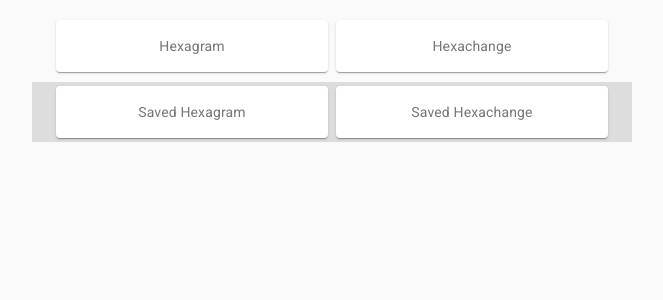
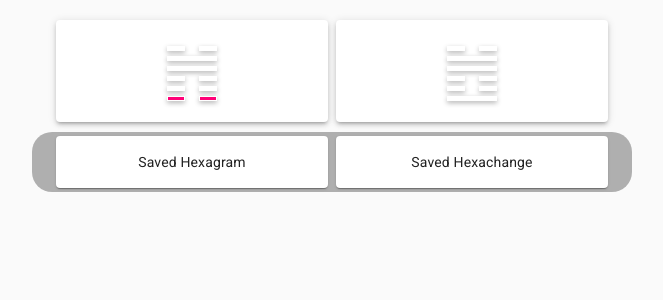
Before and after one commit to erikksuzuki/petprojects, a React (Create React App) app in the folder i_ching_react_app/: page / in a window 1280 px wide. Shown: the top 300 px of the page, without its empty margins (308-971 px from the left). Built offline with nearby package versions, Linux system fonts and the light colour scheme.

Commit message:
Random hexagram on init

```diff
--- a/i_ching_react_app/package.json
+++ b/i_ching_react_app/package.json
@@ -10,6 +10,7 @@
     "@testing-library/user-event": "^7.1.2",
     "react": "^16.13.1",
     "react-dom": "^16.13.1",
+    "react-html-parser": "^2.0.2",
     "react-scripts": "3.4.1"
   },
   "scripts": {
--- a/i_ching_react_app/src/App.css
+++ b/i_ching_react_app/src/App.css
@@ -9,7 +9,137 @@ body {
 }
 
 .savedbox {
-  background-color: #ddd;
+  background-color: rgba(0, 0, 0, 0.3);
+  border-radius: 20px;
+}
+
+.hexapicture {
+  font-family: segoe ui symbol;
+  font-size: 40px;
+}
+
+.advancedpiccontainer {
+  width: 50px;
+  margin-left: auto;
+  margin-right: auto;
+  margin-top: 10px;
+  font-size: 2px;
+}
+
+.tablecontainer td.lefttdthing {
+  width: 50%;
+  font-size: 13px;
+  text-align: center;
+}
+
+.tablecontainer td.righttdthing {
+  width: 50%;
+  font-size: 13px;
+  text-align: center;
+}
+
+.tablecontainer td.lefttdthingchange {
+  width: 100%;
+  font-size: 13px;
+  text-align: center;
+}
+.tablecontainer td.righttdthingchange {
+  width: 0%;
+  font-size: 13px;
+  text-align: center;
+}
+
+.advancedline {
+  background-color: white;
+  width: 50px;
+  height: 5px;
+  margin-bottom: 5px;
+  font-size: 2px;
+  position: relative;
+  box-shadow: 0px 2px 5px 0px rgba(0, 0, 0, 0.3);
+}
+
+.advancedlinechange {
+  background-color: #ff0077;
+  width: 50px;
+  height: 5px;
+  border: solid 1px white;
+  margin-bottom: 5px;
+  font-size: 2px;
+  box-shadow: 0px 2px 5px 0px rgba(0, 0, 0, 0.3);
+}
+
+.advancedlineyin {
+  width: 50px;
+  height: 5px;
+  margin-bottom: 5px;
+  font-size: 2px;
+  position: relative;
+}
+.advancedlineyinchange {
+  width: 50px;
+  height: 5px;
+  margin-bottom: 5px;
+  font-size: 2px;
+  position: relative;
+}
+
+.yinleft {
+  background-color: white;
+  position: absolute;
+  left: 0px;
+  top: 0px;
+  width: 18px;
+  height: 5px;
+  font-size: 2px;
+  box-shadow: 0px 2px 5px 0px rgba(0, 0, 0, 0.3);
+}
+.yinright {
+  background-color: white;
+  position: absolute;
+  right: 0px;
+  top: 0px;
+  width: 18px;
+  height: 5px;
+  font-size: 2px;
+  box-shadow: 0px 2px 5px 0px rgba(0, 0, 0, 0.3);
+}
+.advancedlineyinchange .yinleft {
+  height: 5px;
+  width: 18px;
+  border: solid 1px white;
+  background-color: #ff0077;
+  box-shadow: 0px 2px 5px 0px rgba(0, 0, 0, 0.3);
+}
+.advancedlineyinchange .yinright {
+  height: 5px;
+  width: 18px;
+  border: solid 1px white;
+  background-color: #ff0077;
+  box-shadow: 0px 2px 5px 0px rgba(0, 0, 0, 0.3);
+}
+.gramnumber {
+  font-size: 15px;
+  font-family: "Times New Roman";
+  font-weight: bold;
+  position: relative;
+  left: -43px;
+  top: 46px;
+}
+
+.togglebutton {
+  text-decoration: none;
+  text-transform: uppercase;
+  font-size: 11px;
+  color: white;
+  background-color: rgba(0, 0, 0, 0.7);
+  background-color: black;
+  text-align: center;
+  padding: 5px 15px 5px 15px;
+}
+.togglebutton:hover {
+  background-color: rgba(0, 100, 200, 0.7);
+  background-color: #ff0077;
 }
 
 @keyframes App-logo-spin {
--- a/i_ching_react_app/src/App.js
+++ b/i_ching_react_app/src/App.js
@@ -1,38 +1,107 @@
 import React from "react";
 import "./App.css";
 
-import { makeStyles } from "@material-ui/core/styles";
+import useMediaQuery from "@material-ui/core/useMediaQuery";
+import { createMuiTheme, ThemeProvider, makeStyles } from "@material-ui/core/styles";
 import Paper from "@material-ui/core/Paper";
 import Grid from "@material-ui/core/Grid";
 import Button from "@material-ui/core/Button";
 
 import CssBaseline from "@material-ui/core/CssBaseline";
 import Container from "@material-ui/core/Container";
+import Hexagram from "./components/Hexagram";
+import Hexachange from "./components/Hexachange";
+
+var flipone = flipcoins();
+var fliptwo = flipcoins();
+var flipthree = flipcoins();
+var flipfour = flipcoins();
+var flipfive = flipcoins();
+var flipsix = flipcoins();
+
+var timeout;
+var t = 0;
+var randomtime;
+
+function flipcoins() {
+  var coinvalue;
+  coinvalue =
+    Math.floor(Math.random() * 2) +
+    2 +
+    (Math.floor(Math.random() * 2) + 2) +
+    (Math.floor(Math.random() * 2) + 2);
+  console.log("coinvalue = " + coinvalue);
+  return coinvalue;
+}
+
+function drawline(coinvalue) {
+  var line;
+  if (coinvalue == 6) {
+    line = "B";
+  }
+  if (coinvalue == 7) {
+    line = "V";
+  }
+  if (coinvalue == 8) {
+    line = "P";
+  }
+  if (coinvalue == 9) {
+    line = "W";
+  }
+  console.log("drawline = " + line);
+  return line;
+}
+
+function hexastring() {
+  var stringvalue;
+  stringvalue =
+    drawline(flipone) +
+    drawline(fliptwo) +
+    drawline(flipthree) +
+    drawline(flipfour) +
+    drawline(flipfive) +
+    drawline(flipsix);
+  console.log("hexastring = " + stringvalue);
+  return stringvalue;
+}
 
 function App() {
   const useStyles = makeStyles((theme) => ({
     paper: {
       padding: theme.spacing(2),
       textAlign: "center",
-      color: theme.palette.text.secondary,
+      color: theme.palette.text.default,
     },
   }));
+
+  const prefersDarkMode = useMediaQuery("(prefers-color-scheme: dark)");
+
+  const theme = React.useMemo(
+    () =>
+      createMuiTheme({
+        palette: {
+          type: prefersDarkMode ? "dark" : "light",
+        },
+      }),
+    [prefersDarkMode]
+  );
 
   const classes = useStyles();
 
   return (
     <div className="App">
+      <ThemeProvider theme={theme}>
         <CssBaseline />
         <Container maxWidth="sm" className="tablecontainer">
           <Grid container spacing={1}>
             <Grid item xs={6}>
-            <Paper className={classes.paper} id="contentboxone">
-              Hexagram
+              <Paper className={classes.paper} id="contentboxone" elevation={3}>
+                <Hexagram string={hexastring()} />
               </Paper>
             </Grid>
             <Grid item xs={6}>
-            <Paper className={classes.paper} id="contentboxtwo">
-              Hexachange
+              <Paper className={classes.paper} id="contentboxtwo" elevation={3}>
+                <Hexachange string={hexastring()} />
               </Paper>
             </Grid>
           </Grid>
@@ -48,6 +117,7 @@ function App() {
             </Grid>
           </Grid>
         </Container>
+      </ThemeProvider>
     </div>
   );
 }
--- /dev/null
+++ b/i_ching_react_app/src/components/Hexachange.js
@@ -0,0 +1,53 @@
+import React from "react";
+import ReactHtmlParser from "react-html-parser";
+
+function Hexachange(props) {
+  var hexastringprop = props.string;
+
+  function getAdvancedHexapicChanged(string) {
+    let hexastring = string;
+    let stringlineone = hexastring.charAt(0);
+    let stringlinetwo = hexastring.charAt(1);
+    let stringlinethree = hexastring.charAt(2);
+    let stringlinefour = hexastring.charAt(3);
+    let stringlinefive = hexastring.charAt(4);
+    let stringlinetop = hexastring.charAt(5);
+    let advancedpic =
+      drawlineAdvancedChanged(stringlinetop) +
+      drawlineAdvancedChanged(stringlinefive) +
+      drawlineAdvancedChanged(stringlinefour) +
+      drawlineAdvancedChanged(stringlinethree) +
+      drawlineAdvancedChanged(stringlinetwo) +
+      drawlineAdvancedChanged(stringlineone);
+    console.log("getAdvancedHexapicChanged = " + advancedpic);
+    return advancedpic;
+  }
+
+  function drawlineAdvancedChanged(letter) {
+    var vector;
+    if (letter == "B") {
+      vector = '<div class="advancedline"></div>';
+    }
+    if (letter == "V") {
+      vector = '<div class="advancedline"></div>';
+    }
+    if (letter == "P") {
+      vector =
+        '<div class="advancedlineyin"><div class="yinleft"></div><div class="yinright"></div></div>';
+    }
+    if (letter == "W") {
+      vector =
+        '<div class="advancedlineyin"><div class="yinleft"></div><div class="yinright"></div></div>';
+    }
+    return vector;
+  }
+
+  console.log("passed string = " + hexastringprop);
+  return (
+    <div className="advancedpiccontainer">
+      {ReactHtmlParser(getAdvancedHexapicChanged(hexastringprop))}
+    </div>
+  );
+}
+
+export default Hexachange;
--- /dev/null
+++ b/i_ching_react_app/src/components/Hexagram.js
@@ -0,0 +1,53 @@
+import React from "react";
+import ReactHtmlParser from "react-html-parser";
+
+function Hexagram(props) {
+  var hexastringprop = props.string;
+
+  function getAdvancedHexapic(string) {
+    let hexastring = string;
+    let stringlineone = hexastring.charAt(0);
+    let stringlinetwo = hexastring.charAt(1);
+    let stringlinethree = hexastring.charAt(2);
+    let stringlinefour = hexastring.charAt(3);
+    let stringlinefive = hexastring.charAt(4);
+    let stringlinetop = hexastring.charAt(5);
+    let advancedpic =
+      drawlineAdvanced(stringlinetop) +
+      drawlineAdvanced(stringlinefive) +
+      drawlineAdvanced(stringlinefour) +
+      drawlineAdvanced(stringlinethree) +
+      drawlineAdvanced(stringlinetwo) +
+      drawlineAdvanced(stringlineone);
+    console.log("getAdvancedHexapic = " + advancedpic);
+    return advancedpic;
+  }
+
+  function drawlineAdvanced(letter) {
+    let vector;
+    if (letter === "B") {
+      vector =
+        '<div class="advancedlineyinchange"><div class="yinleft"></div><div class="yinright"></div></div>';
+    }
+    if (letter === "V") {
+      vector = '<div class="advancedline"></div>';
+    }
+    if (letter === "P") {
+      vector =
+        '<div class="advancedlineyin"><div class="yinleft"></div><div class="yinright"></div></div>';
+    }
+    if (letter === "W") {
+      vector = '<div class="advancedlinechange"></div>';
+    }
+    return vector;
+  }
+
+  console.log("passed string = " + hexastringprop);
+  return (
+    <div className="advancedpiccontainer">
+      {ReactHtmlParser(getAdvancedHexapic(hexastringprop))}
+    </div>
+  );
+}
+
+export default Hexagram;
```
Also changed, not shown: 1 other file (tests, documents, lock files or other folders). Lines whose indentation alone changed are shown as unchanged.
